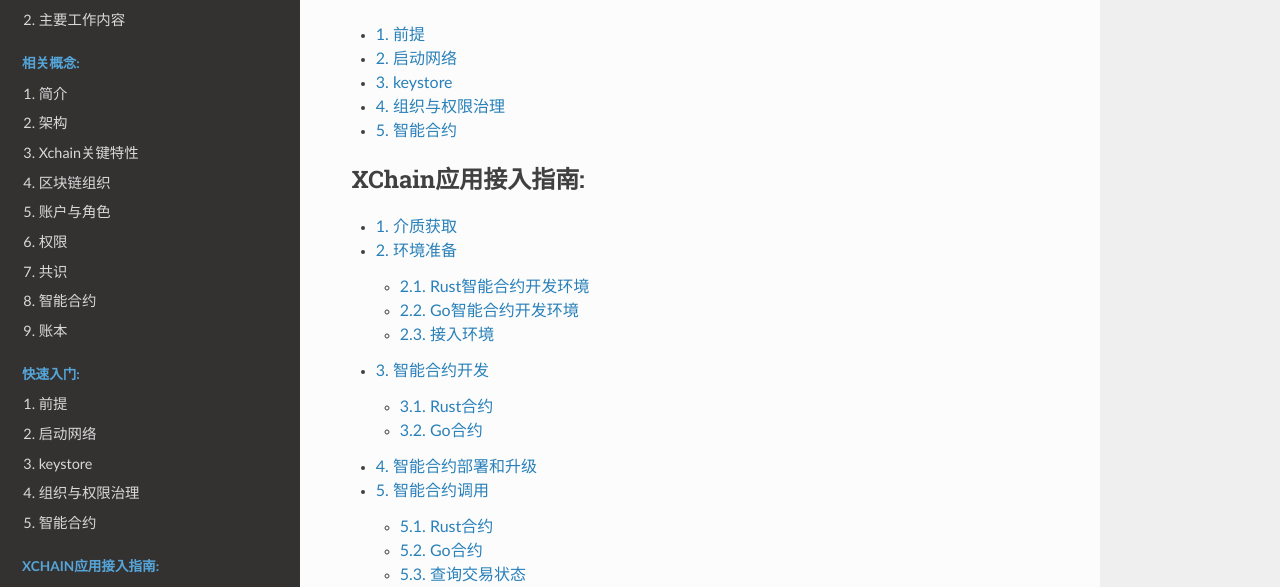
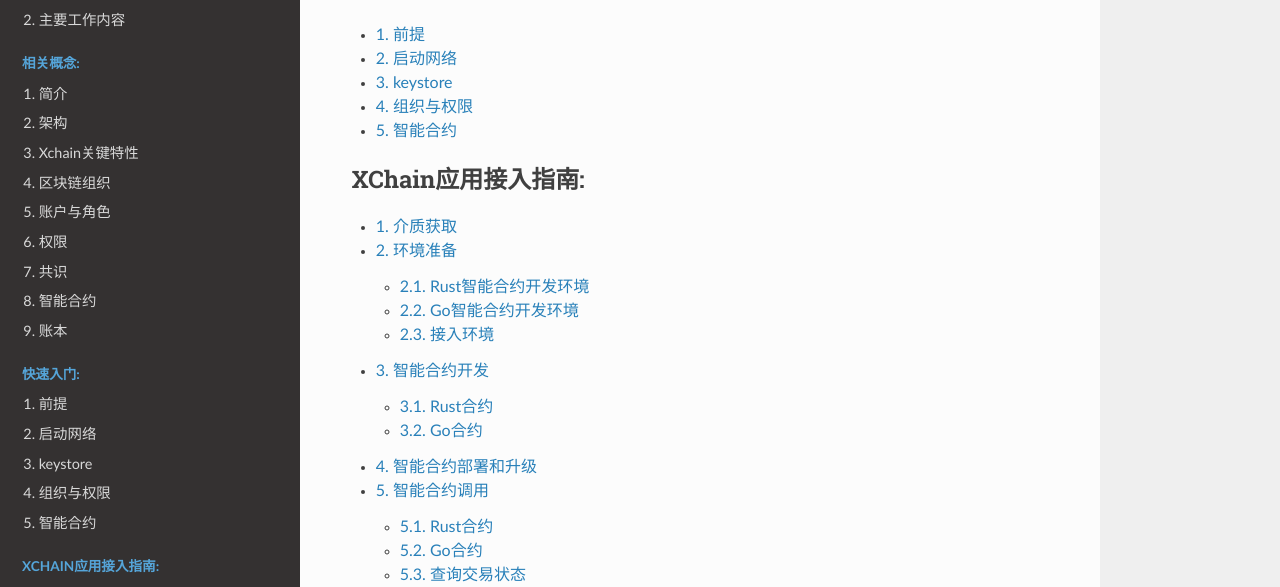
Before and after one commit to XAbaiyangdian/xchaindoc, a Sphinx documentation site: the page built from source/index.rst, in a window 1280 px wide and 900 px high, scrolled down 704 px. Shown: the part 161-748 px from the top of the window. Built offline with Sphinx 7.4.7 and the Read the Docs theme 2.0.0, drawn with Linux system fonts in a browser that asks for light colours.

Commit message:
gitinore

```diff
--- a/source/quickstart/Member&Govern.md
+++ b/source/quickstart/Member&Govern.md
@@ -1,4 +1,4 @@
-# 组织与权限治理
+# 组织与权限
 
 - 账户
 
```
Also changed, not shown: 1 other file.
